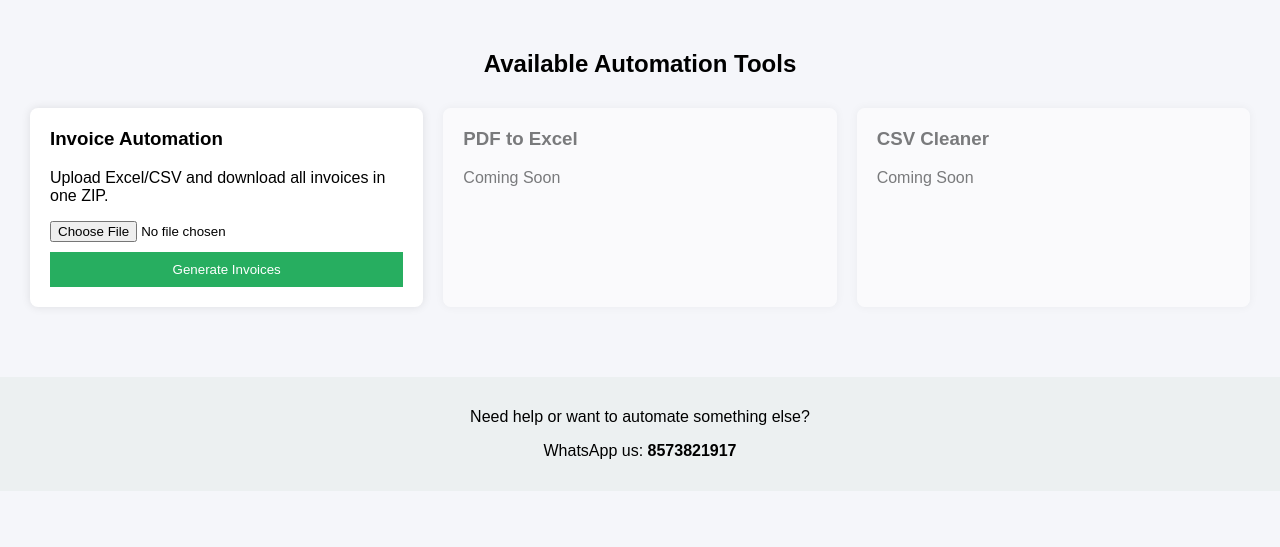
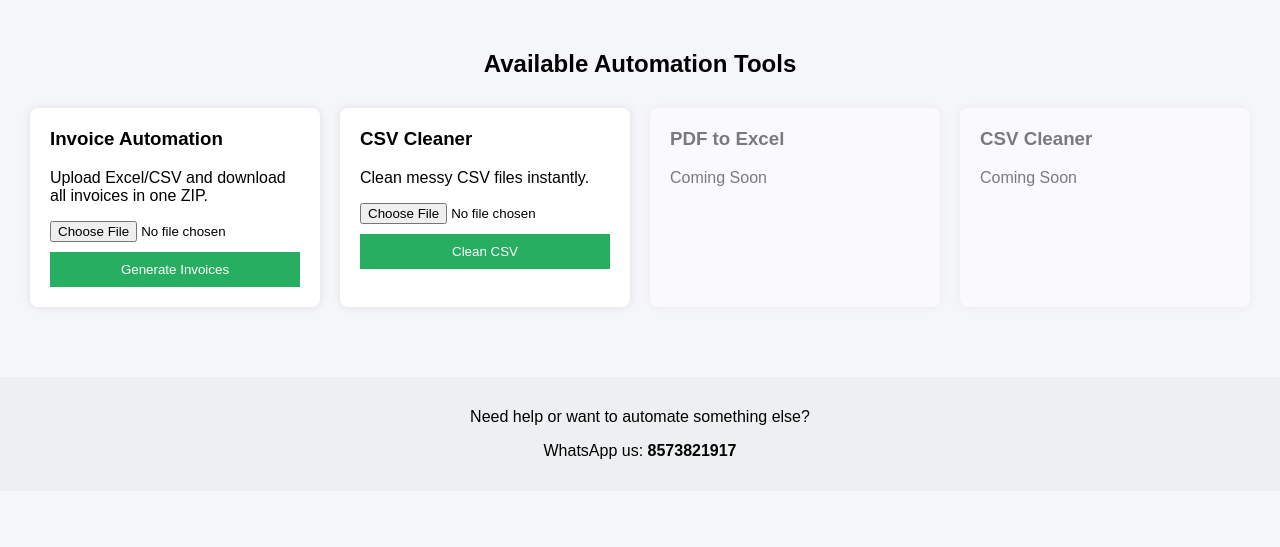
Before and after one commit to dhirendram128-netizen/Automation-Platform, a Flask app: page / in a window 1280 px wide. Shown: the part 154-701 px from the top of the page. Run offline with Flask 3, Linux system fonts and the light colour scheme.

Commit message:
Add CSV Cleaner tool

```diff
--- a/app.py
+++ b/app.py
@@ -2,6 +2,7 @@ from flask import Flask, render_template, request, send_file
 import os
 import zipfile
 from tools.invoice_tool import generate_invoices
+from tools.csv_cleaner import clean_csv
 
 app = Flask(__name__)
 
@@ -34,3 +35,15 @@ def invoice():
 
 if __name__ == "__main__":
     app.run(debug=True)
+
+@app.route("/csv-cleaner", methods=["POST"])
+def csv_cleaner():
+    uploaded_file = request.files["file"]
+
+    upload_path = os.path.join("uploads", uploaded_file.filename)
+    uploaded_file.save(upload_path)
+
+    output_dir = os.path.join("outputs", "csv_cleaner")
+    cleaned_file = clean_csv(upload_path, output_dir)
+
+    return send_file(cleaned_file, as_attachment=True)
--- a/templates/index.html
+++ b/templates/index.html
@@ -16,6 +16,16 @@
             <button type="submit">Generate Invoices</button>
         </form>
     </div>
+    <div class="tool-card">
+    <h3>CSV Cleaner</h3>
+    <p>Clean messy CSV files instantly.</p>
+
+    <form action="/csv-cleaner" method="post" enctype="multipart/form-data">
+        <input type="file" name="file" required>
+        <button type="submit">Clean CSV</button>
+    </form>
+</div>
+
 
     <!-- FUTURE TOOLS PLACEHOLDER -->
     <div class="tool-card disabled">
```
Also changed, not shown: tools/csv_cleaner.py (added, +30 -0 lines).
